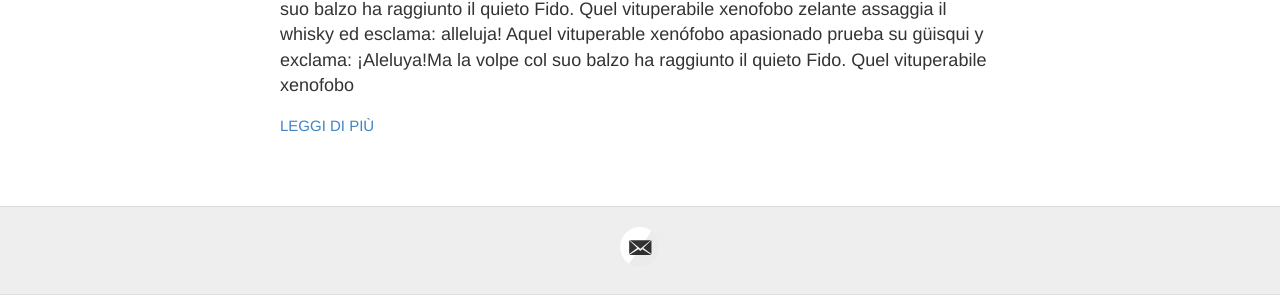
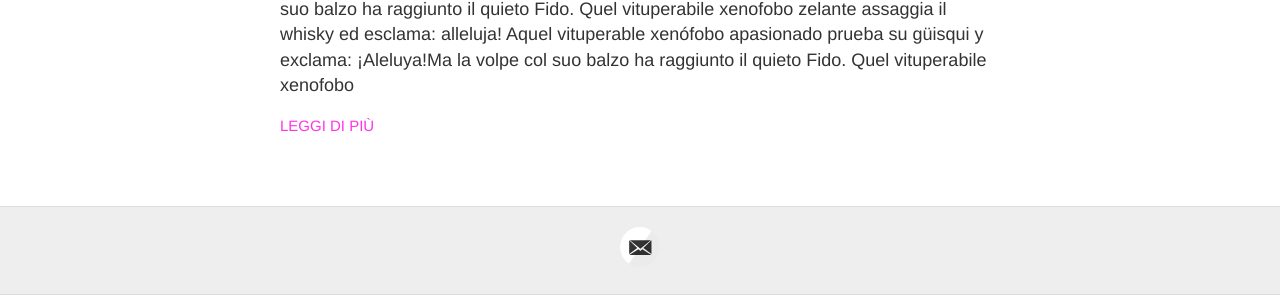
Before and after one commit to marste/Erica, a Jekyll site: the page built from index.html, in a window 1280 px wide. Shown: the part 532-840 px from the top of the page. Built offline with Jekyll 4.4.1, drawn with Linux system fonts in a browser that asks for light colours.

```diff
--- a/_sass/_variables.scss
+++ b/_sass/_variables.scss
@@ -4,7 +4,7 @@
 //
 
 // Colors
-$blue: #4183C4;
+$blue: #ff33e6;
 
 // Grays
 $black: #000;
```
